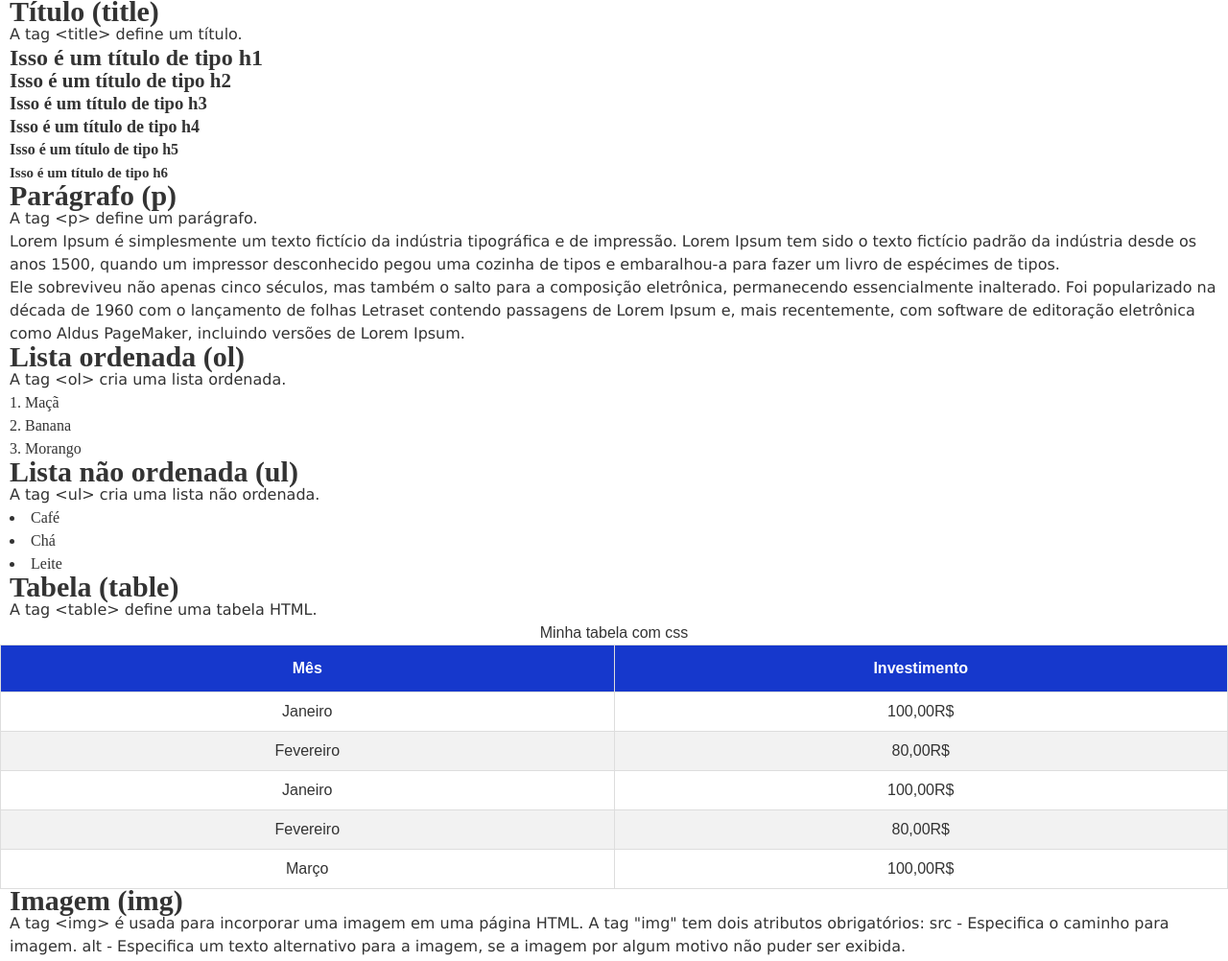
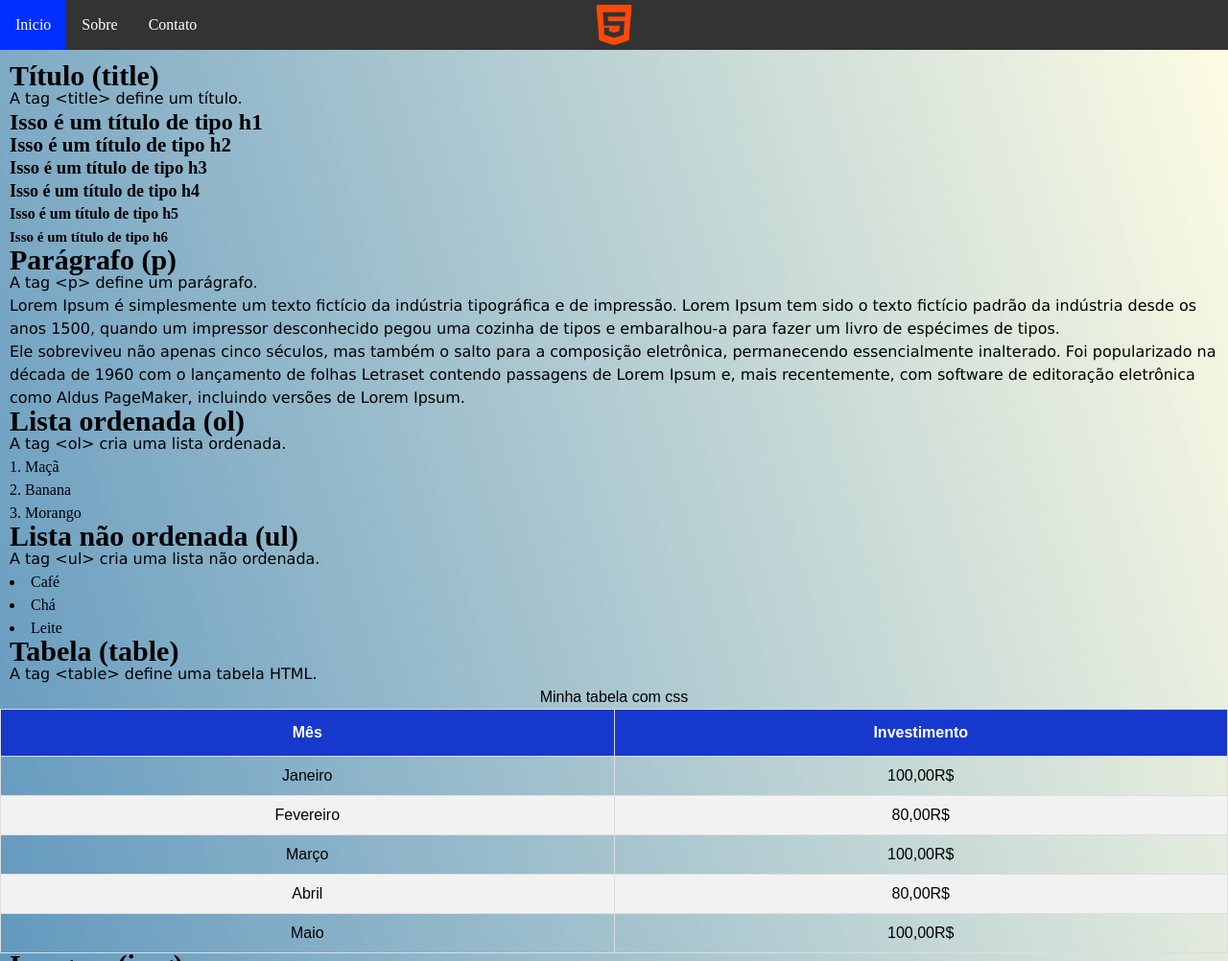
Before and after one commit to Joao-Vitor-Guerreiro/projeto-padrao, a plain HTML site: page index.html in a window 1280 px wide. Shown: the top 1002 px of the page at 96% size. Drawn offline with Linux system fonts and the light colour scheme.

Commit message:
Atualização

```diff
--- a/css/style.css
+++ b/css/style.css
@@ -9,15 +9,19 @@
 :root {
     --td-th-color:#ddd;
     --tr-even-color:#f2f2f2;
-    --background-th: #1638cc;
+    --background-th:#1638cc;
     --color-th:rgb(255, 255, 255);
     --img-box-shadow:#000000;
-
+    --a-text-decoration:#002fff;
+    --a-hover-color:rgb(0, 0, 0);
+    --fieldset-color:#e0e0e0;
+    --input-hover-color:#eeeeee;
 }
 
 body {
     line-height: 1.5em;
-    color: #333;
+    color: rgb(0, 0, 0);
+    background-image: linear-gradient(to right top, #005aa7, #fffde4);
 }
 
 p {
@@ -33,6 +37,7 @@ h1 {
 h2 {
     margin-left: 10px;
     font-size: 30px;
+
 }
 
 .titleh2 {
@@ -56,12 +61,12 @@ h3, h4, h5, h6 {
     margin-left: 10px;
 }
 
-ol li {
+.listas ol li {
     list-style-position: inside;
     margin-left: 10px;
 }
 
-ul li {
+.listas ul li {
     list-style-position: inside;
     margin-left: 10px;
 }
@@ -94,9 +99,9 @@ table {
     background-color: var(--background-th);
     color: var(--color-th);
     text-align: center;
-  }
+}
 
-  img {
+img {
     width: 20%;
     border: thin solid;
     padding: 5px;
@@ -115,11 +120,11 @@ figcaption {
 
 a {
     text-decoration: none;
-    color: blue;
+    color: var(--a-text-decoration);
 }
 
 a:hover {
-    color: rgb(0, 0, 0);
+    color: var(--a-hover-color);
 }
 
 fieldset {
@@ -128,9 +133,8 @@ fieldset {
     padding: 5px;
     width: 98%;
     font-family: Verdana, Geneva, Tahoma, sans-serif;
-    background-color: #eeeeee;
+    background-color: var(--fieldset-color);
     border-radius: 4px;
-
 }
 
 form input[type="text"], input[type="email"], input[type="number"] {
@@ -149,6 +153,53 @@ form input[type="text"], input[type="email"], input[type="number"]:focus {
 }
 
 form input:hover {
-    background-color: #eeeeee;
+    background-color: var(--input-hover-color);
 
 }
+
+.navigation {
+    padding-bottom: 15px;
+}
+
+.navigation ul {
+    list-style-type: none;
+    margin: 0;
+    padding: 0;
+    overflow: hidden;
+    background-color: #333;
+    background-image: url("../img/img3.png");
+    background-repeat: no-repeat;
+    background-position: center;
+    background-size: 42px;
+}
+
+.navigation li {
+    float: left;
+}
+
+.navigation li a {
+    display: block;
+    color: white;
+    text-align: center;
+    padding: 14px 16px;
+    text-decoration: none;
+}
+
+.navigation li a:hover:not(.active) {
+    background-color: #111;
+}
+
+.active {
+    background-color: #002fff;
+}
+
+.rodape {
+    width: 100%;
+    text-align: center;
+    background-color: #111
+
+}
+
+.rodape p {
+    color: #dbdbdb;
+}
--- a/index.html
+++ b/index.html
@@ -10,6 +10,14 @@
         <title>Padrão</title>
 
     </head>
+
+    <header class="navigation">
+        <ul>
+            <li><a class="active" href="#inicio">Inicio</a></li>
+            <li><a href="#sobre">Sobre</a></li>
+            <li><a href="#contato">Contato</a></li>
+          </ul>
+    </header>
 
     <body>
         <section>
@@ -41,7 +49,7 @@
             </article>
 
 
-            <article>
+            <article class="listas">
                 <h2>Lista ordenada (ol)</h2>
                 <p>A tag &lt;ol&gt; cria uma lista ordenada.</p>
                 <ol>
@@ -75,7 +83,7 @@
                     </thead>
                     <tfoot>
                         <tr>
-                            <td>Março</td>
+                            <td>Maio</td>
                             <td>100,00R$</td>
                         </tr>
                     </tfoot>
@@ -89,11 +97,11 @@
                             <td>80,00R$</td>
                         </tr>
                         <tr>
-                            <td>Janeiro</td>
+                            <td>Março</td>
                             <td>100,00R$</td>
                         </tr>
                         <tr>
-                            <td>Fevereiro</td>
+                            <td>Abril</td>
                             <td>80,00R$</td>
                         </tr>
                     </tbody>
@@ -237,18 +245,12 @@
                     </fieldset>
                     <fieldset class="label_box">
                         <legend>Input type radio</legend>
-                        <div>
-                            <label for="sexo_m">Masculino</label>
-                            <input id="sexo_m" name="sexo" value="masculino" type="radio" />
-                        </div>
-                        <div>
-                            <label for="sexo_f">Feminino</label>
-                            <input id="sexo_f" name="sexo" value="feminino" type="radio"/>
-                        </div>
-                        <div>
-                            <label for="sexo_o">Outros</label>
-                            <input id="sexo_o" name="sexo" value="outros" type="radio"/>
-                        </div>
+                        <input type="radio" id="html" name="fav_language" value="HTML">
+                        <label for="html">HTML</label><br>
+                        <input type="radio" id="css" name="fav_language" value="CSS">
+                        <label for="css">CSS</label><br>
+                        <input type="radio" id="javascript" name="fav_language" value="JavaScript">
+                        <label for="javascript">JavaScript</label>
                     </fieldset>
                     <fieldset>
                         <legend>Input type range</legend>
@@ -411,15 +413,16 @@
             <article>
                 <h2>Rodapé (footer)</h2>
                 <p>A tag &lt;footer&gt;  define um rodapé para um documento ou seção.</p>
-                <footer>
+                <footer class="rodape">
                     <p>Autor: João Vitor Guerreiro</p>
                     <p><a href="mailto:hege@example.com">joaovaguerreiro@gmail.com</a></p>
                     <p>Copyright © 2022 todos os direitos reservados.</p>
                 </footer>
             </article>
 
+        </section>
 
-        </section>
+
     </body>
 
 </html>
```
